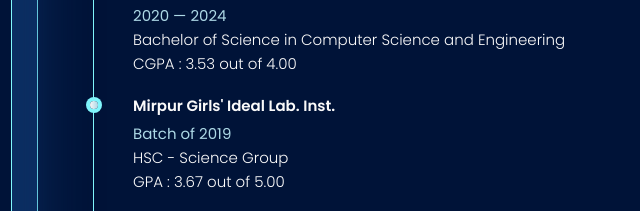
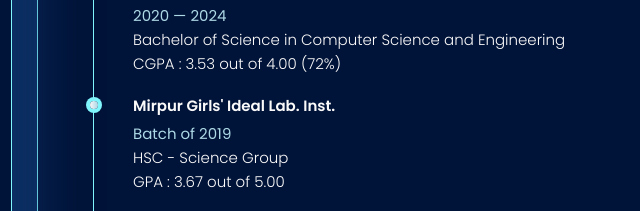
Before and after one commit to Mimimomo001/Portfolio, a plain HTML site: page index.html in a window 1280 px wide. Both pictures are taken after a click on the button "Resume". Shown: the part 285-496 px from the top of the page, 303-943 px from the left. Drawn offline with nearby package versions, Linux system fonts and the light colour scheme.

Commit message:
Update index.html

```diff
--- a/index.html
+++ b/index.html
@@ -451,7 +451,7 @@
                 Bachelor of Science in Computer Science and Engineering
               </p>
               <p class="timeline-text">
-                CGPA : 3.53 out of 4.00
+                CGPA : 3.53 out of 4.00 (72%)
               </p>
 
             </li>
```
